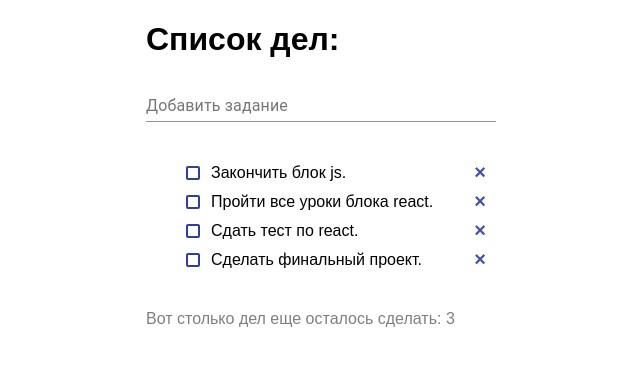
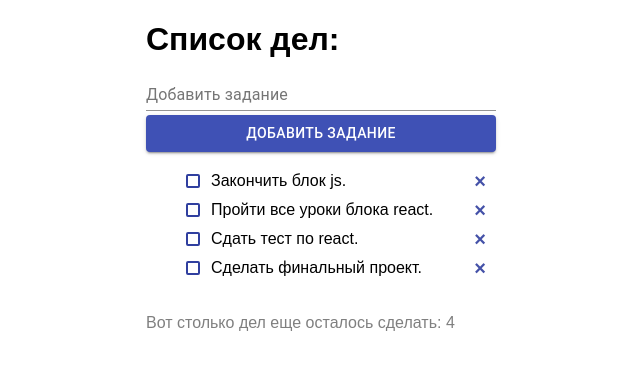
Before and after one commit to zabudskaya/todo, a React (Create React App) app: page / in a window 1280 px wide. Shown: the top 370 px of the page, without its empty margins (319-959 px from the left). Built offline with nearby package versions, Linux system fonts and the light colour scheme.

Commit message:
Добавление элемента. Работа с формами

```diff
--- a/src/components/App/App.js
+++ b/src/components/App/App.js
@@ -29,7 +29,8 @@ class App extends React.Component{
                 isDone: false,
                 id: 4
             }
-        ]
+        ],
+        count: 4
     };
 
     onClickDone = id => {
@@ -48,13 +49,25 @@ class App extends React.Component{
         this.setState({ items: newItemList });
     };
 
+    onClickAdd = value => this.setState( state => ({
+        items: [
+            ...state.items,
+            {
+                value,
+                isDone: false,
+                id: state.count + 1
+            }
+        ],
+        count: state.count + 1
+    }));
+
     render(){
         return (
             <div className={styles.wrap}>
                 <h1 className={styles.title}>Список дел:</h1>
-                <InputItem/>
+                <InputItem onClickAdd={this.onClickAdd}/>
                 <ItemList props={this.state.items} onClickDone={this.onClickDone} onClickDelete={this.onClickDelete} />
-                <Footer count={3}/>
+                <Footer count={this.state.count}/>
             </div>
         );
     }
--- a/src/components/InputItem/InputItem.js
+++ b/src/components/InputItem/InputItem.js
@@ -1,13 +1,59 @@
 import React from 'react';
 import TextField from '@material-ui/core/TextField';
+import Grid from '@material-ui/core/Grid';
+import Button from '@material-ui/core/Button';
+import classname from 'classnames';
+import styles from './InputItem.module.css';
 
-const InputItem = ({ className }) => (<p className={className}>
-    <TextField
-        id="standard-dense"
-        label="Добавить задание"
-        margin="0"
-        fullWidth
-    />
-</p>);
+
+class InputItem extends React.Component{
+
+    state = {
+        inputValue: ''
+    };
+
+    onButtonClick = () => {
+        this.setState({
+            inputValue: ''
+        });
+
+        if(this.state.inputValue !== ''){
+            this.props.onClickAdd(this.state.inputValue);
+            this.setState({
+                error: false
+            })
+
+        }else {
+            this.setState({
+                error: true
+            })
+        }
+    };
+
+    render() {
+        return(
+            <Grid>
+                <TextField
+                    id="standard-dense"
+                    label="Добавить задание"
+                    margin="dense"
+                    fullWidth
+                    value={this.state.inputValue}
+                    onChange={e => this.setState({inputValue: e.target.value.toUpperCase()})}
+                    error={this.state.error}
+                />
+                <Button
+                    href=""
+                    variant="contained"
+                    color="primary"
+                    fullWidth
+                    onClick={this.onButtonClick}
+                >
+                    Добавить задание
+                </Button>
+            </Grid>
+        );
+    }
+}
 
 export default InputItem;
--- /dev/null
+++ b/src/components/InputItem/InputItem.module.css
@@ -0,0 +1,14 @@
+.box{
+    margin: 0;
+}
+.input{
+    margin-bottom: 10px !important;
+    width: 100%;
+}
+.button{
+    width: 100%;
+    color: #ffffff;
+    background-color: #303f9f;
+    border-radius: 5px;
+    padding: 10px;
+}
--- a/src/components/ItemList/ItemList.module.css
+++ b/src/components/ItemList/ItemList.module.css
@@ -1,6 +1,7 @@
 .list{
     list-style-type: none;
-    padding: 15px 0 15px 20px;
+    padding: 10px 0 10px 20px;
+    margin: 0;
 }
 
 .item{
```
